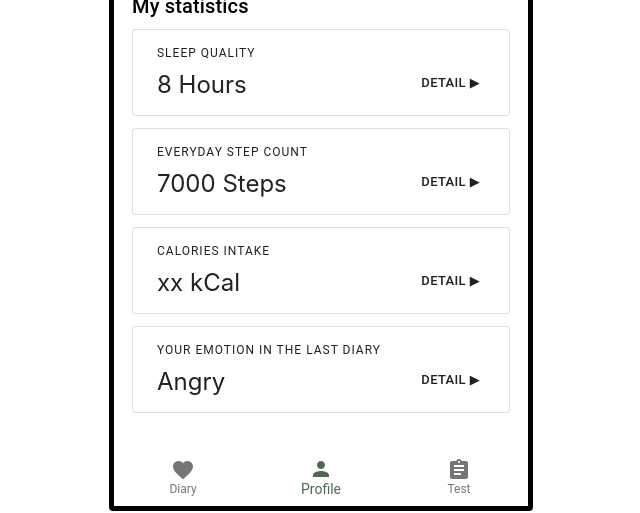
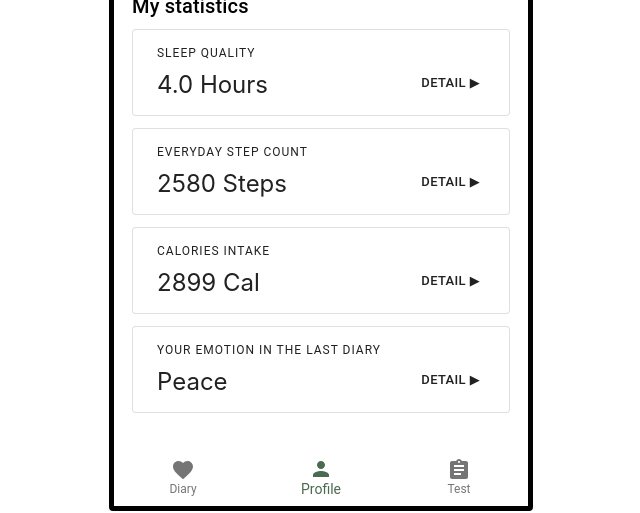
Before and after one commit to fhfuih/gnite-diary, a React (Create React App) app: page /profile in a window 1280 px wide. Shown: the part 262-775 px from the top of the page, without its empty margins (319-959 px from the left). Built offline with nearby package versions, Linux system fonts and the light colour scheme.

Commit message:
fix: minor fix in profile page

```diff
--- a/src/pages/profile.js
+++ b/src/pages/profile.js
@@ -74,22 +74,22 @@ const Profile = () => {
                 <div className={classes.statistics}>
                     <Paper className={classes.card} variant="outlined">
                         <Typography variant="overline">Sleep quality</Typography>
-                        <div className={classes.metric}>8 Hours</div>
+                        <div className={classes.metric}>4.0 Hours</div>
                         <Button size="small" className={classes.detail} component={Link} to={{ pathname: ROUTES.detail, search: '?section=sleep' }}>Detail ▶</Button>
                     </Paper>
                     <Paper className={classes.card} variant="outlined">
                         <Typography variant="overline">Everyday step count</Typography>
-                        <div className={classes.metric}>7000 Steps</div>
+                        <div className={classes.metric}>2580 Steps</div>
                         <Button size="small" className={classes.detail} component={Link} to={{ pathname: ROUTES.detail, search: '?section=exercise' }}>Detail ▶</Button>
                     </Paper>
                     <Paper className={classes.card} variant="outlined">
                         <Typography variant="overline">Calories intake</Typography>
-                        <div className={classes.metric}>xx kCal</div>
+                        <div className={classes.metric}>2899 Cal</div>
                         <Button size="small" className={classes.detail} component={Link} to={{ pathname: ROUTES.detail, search: '?section=calories' }}>Detail ▶</Button>
                     </Paper>
                     <Paper className={classes.card} variant="outlined">
                         <Typography variant="overline">Your emotion in the last diary</Typography>
-                        <div className={classes.metric}>Angry</div>
+                        <div className={classes.metric}>Peace</div>
                         <Button size="small" className={classes.detail} component={Link} to={{ pathname: ROUTES.detail, search: '?section=emotion' }}>Detail ▶</Button>
                     </Paper>
                 </div>
```
